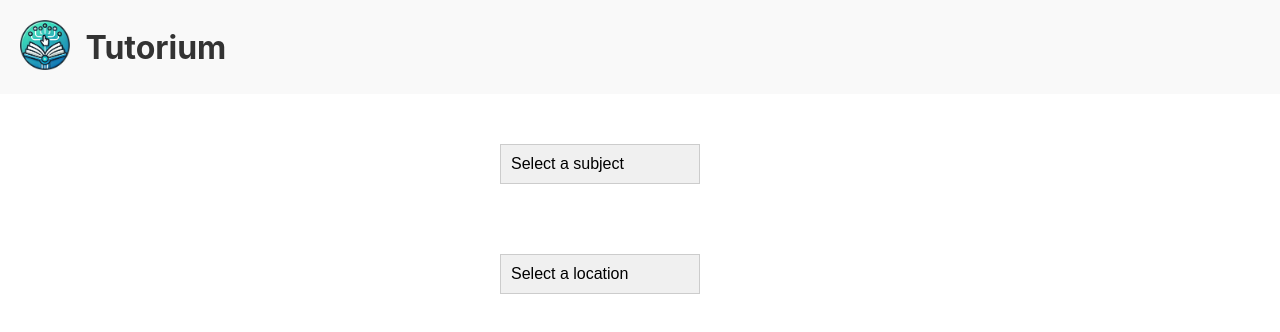
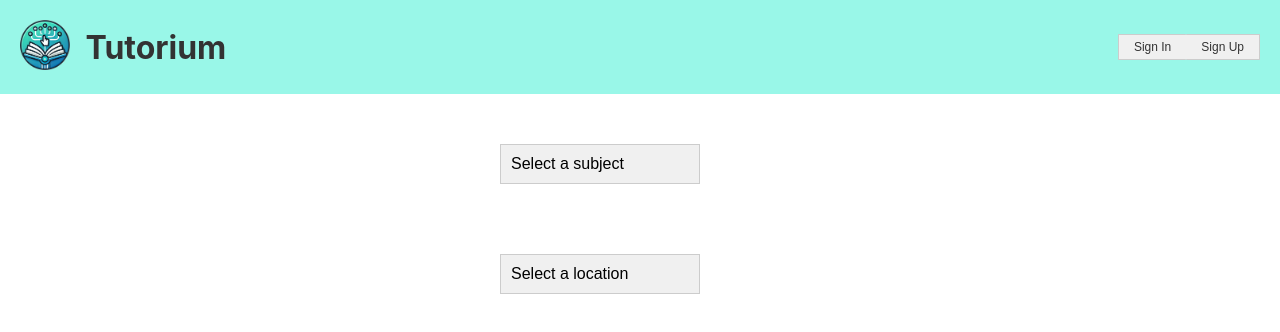
Before and after one commit to travislee7/Tutorium-Front-End, a React (Create React App) app in the folder tutor-frontend/: page / in a window 1280 px wide. Shown: the top 332 px of the page. Built offline with nearby package versions, Linux system fonts and the light colour scheme.

Commit message:
Sign In/Sign Up Buttons
Here is the updated code with the "Sign In" and "Sign Up" buttons implemented.

```diff
--- a/tutor-frontend/src/components/header.js
+++ b/tutor-frontend/src/components/header.js
@@ -1,7 +1,7 @@
 // src/components/Header.js
 import React from 'react';
 import logo from '../assets/logo.png'; // Import your logo
-import '../styles/Header.css'; // Create and style this file for the header
+import '../styles/Header.css'; // Import CSS for the header
 
 function Header() {
     return (
@@ -12,6 +12,10 @@ function Header() {
                 </a>
                 <h1 className="Header-title">Tutorium</h1>
             </div>
+            <div className="Header-buttons">
+                <button className="Header-button--signin">Sign In</button>
+                <button className="Header-button--signup">Sign Up</button>
+            </div>
         </header>
     );
 }
--- a/tutor-frontend/src/styles/Header.css
+++ b/tutor-frontend/src/styles/Header.css
@@ -1,27 +1,87 @@
 /* src/styles/Header.css */
 .Header {
     display: flex;
+    justify-content: space-between; /* Push buttons to the right */
     align-items: center;
     padding: 20px;
-    background-color: #f9f9f9;
-    /* Optional: A light background color */
+    background-color: #99f7e8;
 }
 
+/* Logo and Title Section */
 .Header-content {
     display: flex;
     align-items: center;
 }
 
 .Header-logo {
-    height: 50px;
-    /* Adjust size as needed */
+    height: 50px; /* Adjust size as needed */
     margin-right: 15px;
 }
 
 .Header-title {
     font-size: 2rem;
     font-weight: bold;
-    color: #333;
-    /* Use your brand color here */
+    color: #333; /* Use your brand color */
     margin: 0;
 }
+
+/* Buttons Container */
+.Header-buttons {
+    display: flex; /* Aligns buttons */
+    gap: 0; /* Removes space between buttons */
+    justify-content: flex-end;
+}
+
+/* Sign In Button Styling */
+.Header-button--signin {
+    padding: 5px 15px; /* Adjust padding for text */
+    font-size: 0.75rem;
+    border: 1px solid #ccc;
+    border-radius: 1px;
+    background-color: #f0f0f0;
+    color: #333;
+    cursor: pointer;
+    text-align: center;
+    white-space: nowrap; /* Prevents wrapping */
+    width: auto; /* adjusts width */
+    transition: all 0.3s ease;
+    margin: 0;
+}
+
+/* Hover Effect for Sign In */
+.Header-button--signin:hover {
+    background-color: #ddd;
+    border-color: #bbb;
+}
+
+/* Sign Up Button Styling */
+.Header-button--signup {
+    padding: 5px 15px;
+    font-size: 0.75rem;
+    border: 1px solid #ccc;
+    border-radius: 1px;
+    background-color: #f0f0f0;
+    color: #333;
+    cursor: pointer;
+    text-align: center; /* Centers text */
+    white-space: nowrap; /* Prevent wrapping */
+    width: auto;
+    transition: all 0.3s ease;
+    margin: 0; /* Remove any extra spacing */
+}
+
+/* Hover Effect for Sign Up */
+.Header-button--signup:hover {
+    background-color: #ddd;
+    border-color: #bbb;
+}
+
+/* Styles for Sign In */
+.Header-button--signin {
+    border-right: none;
+}
+
+/* Styles for Sign Up */
+.Header-button--signup {
+    border-left: none;
+}
```
